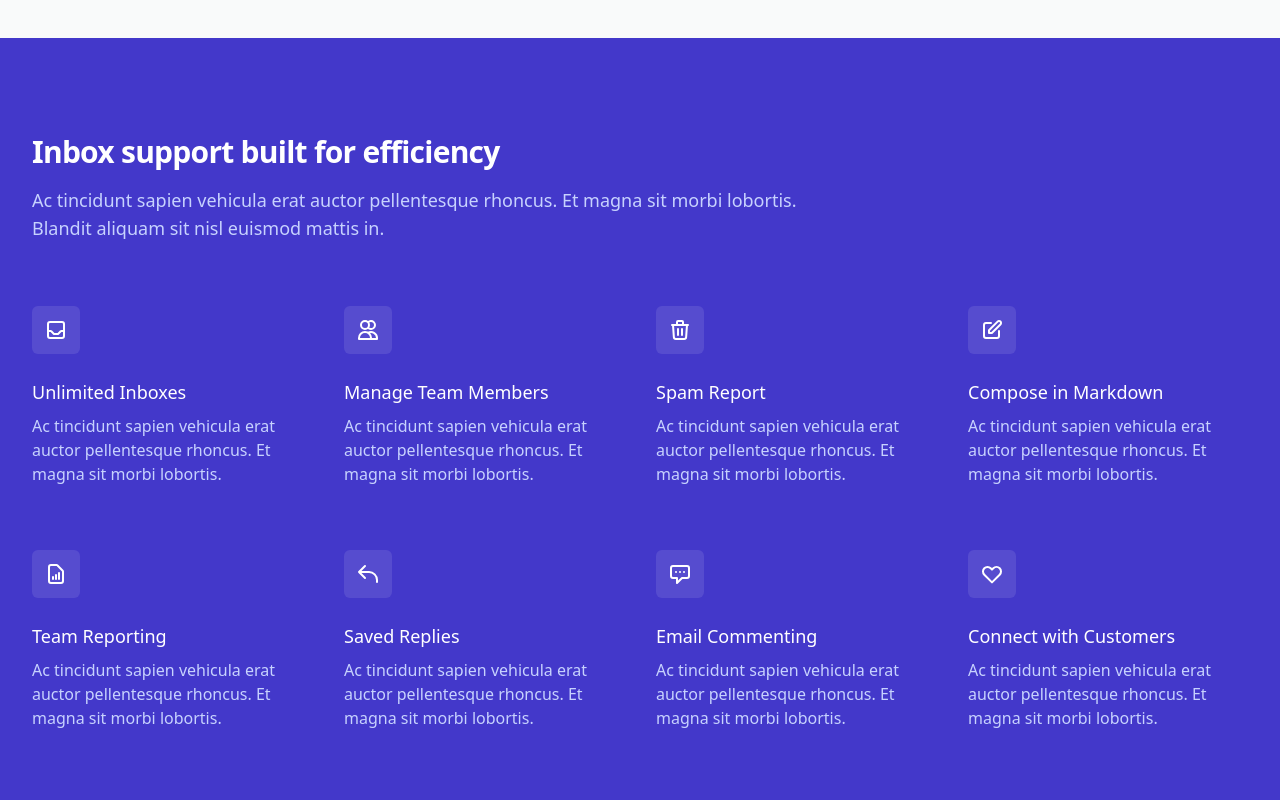
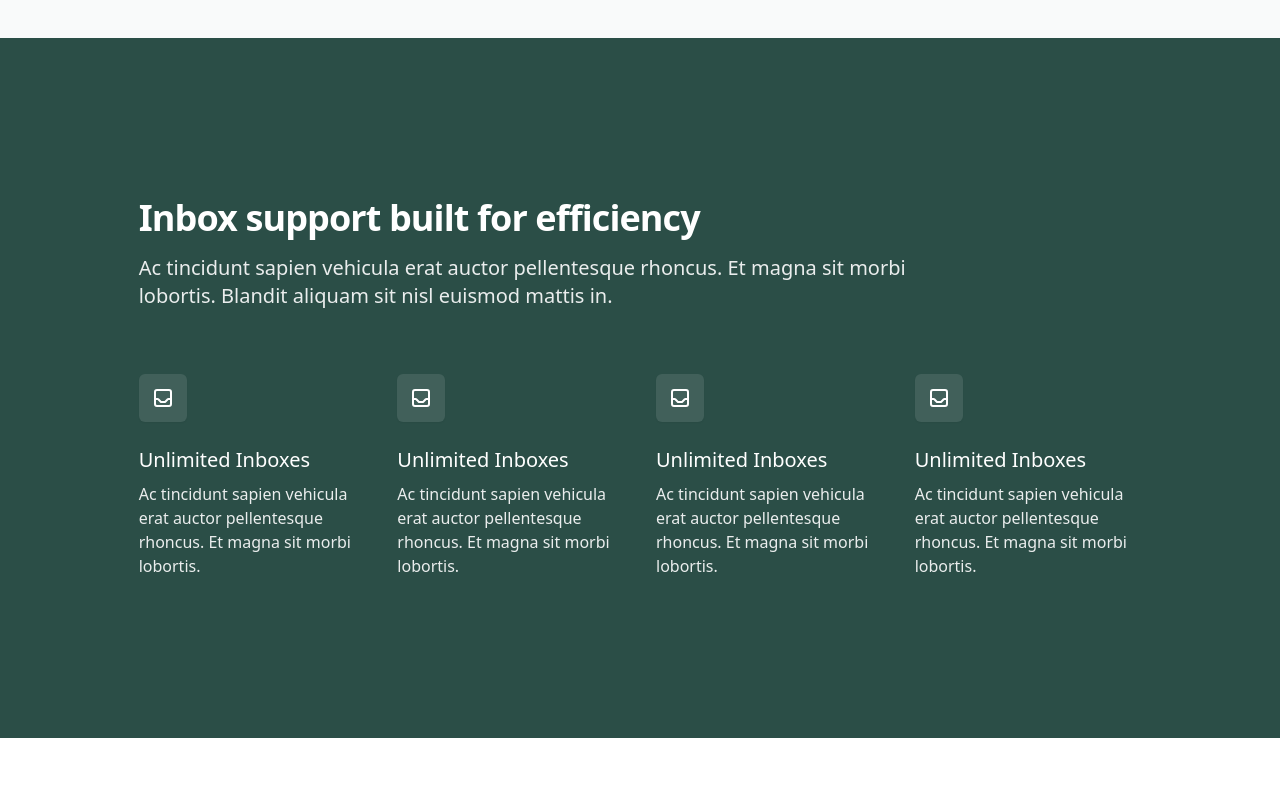
Before and after one commit to FemDev-Consulting/femdevconsulting.ca, a Vue app: page / in a window 1280 px wide. Shown: the part 1660-2460 px from the top of the page. Built offline with nearby package versions, Linux system fonts and the light colour scheme.

Commit message:
Add services

```diff
--- a/src/components/HomeServices.vue
+++ b/src/components/HomeServices.vue
@@ -1,149 +1,75 @@
 <template>
   <div>
-    <div class="bg-indigo-700">
-      <div class="max-w-4xl mx-auto px-4 py-16 sm:px-6 sm:pt-20 sm:pb-24 lg:max-w-7xl lg:pt-24 lg:px-8">
-        <h2 class="text-3xl font-extrabold text-white tracking-tight">
+    <div class="bg-brand-green-700">
+      <div class="md:container py-40 lg:w-5/6 ">
+        <h2 class="text-4xl font-extrabold text-white tracking-tight">
           Inbox support built for efficiency
         </h2>
-        <p class="mt-4 max-w-3xl text-lg text-indigo-200">
+         <p class="mt-4 max-w-3xl text-xl text-brand-green-200">
           Ac tincidunt sapien vehicula erat auctor pellentesque rhoncus. Et magna sit morbi lobortis. Blandit aliquam sit nisl euismod mattis in.
         </p>
         <div class="mt-12 grid grid-cols-1 gap-x-6 gap-y-12 sm:grid-cols-2 lg:mt-16 lg:grid-cols-4 lg:gap-x-8 lg:gap-y-16">
+
           <div>
-            <div>
-              <span class="flex items-center justify-center h-12 w-12 rounded-md bg-white bg-opacity-10">
+            <div class="flex items-center justify-center h-12 w-12 rounded-md bg-white bg-opacity-10 shadow-sm">
               <!-- Heroicon name: outline/inbox -->
               <svg class="h-6 w-6 text-white" xmlns="http://www.w3.org/2000/svg" fill="none" viewBox="0 0 24 24" stroke="currentColor" aria-hidden="true">
                 <path stroke-linecap="round" stroke-linejoin="round" stroke-width="2" d="M20 13V6a2 2 0 00-2-2H6a2 2 0 00-2 2v7m16 0v5a2 2 0 01-2 2H6a2 2 0 01-2-2v-5m16 0h-2.586a1 1 0 00-.707.293l-2.414 2.414a1 1 0 01-.707.293h-3.172a1 1 0 01-.707-.293l-2.414-2.414A1 1 0 006.586 13H4" />
               </svg>
-              </span>
             </div>
             <div class="mt-6">
-              <h3 class="text-lg font-medium text-white">Unlimited Inboxes</h3>
-              <p class="mt-2 text-base text-indigo-200">
+              <h3 class="text-xl font-medium text-white">Unlimited Inboxes</h3>
+              <p class="mt-2 text-base text-brand-green-200">
                 Ac tincidunt sapien vehicula erat auctor pellentesque rhoncus. Et magna sit morbi lobortis.
               </p>
             </div>
           </div>
 
           <div>
-            <div>
-              <span class="flex items-center justify-center h-12 w-12 rounded-md bg-white bg-opacity-10">
-                <!-- Heroicon name: outline/users -->
+            <div class="flex items-center justify-center h-12 w-12 rounded-md bg-white bg-opacity-10 shadow-sm">
+              <!-- Heroicon name: outline/inbox -->
               <svg class="h-6 w-6 text-white" xmlns="http://www.w3.org/2000/svg" fill="none" viewBox="0 0 24 24" stroke="currentColor" aria-hidden="true">
-                  <path stroke-linecap="round" stroke-linejoin="round" stroke-width="2" d="M12 4.354a4 4 0 110 5.292M15 21H3v-1a6 6 0 0112 0v1zm0 0h6v-1a6 6 0 00-9-5.197M13 7a4 4 0 11-8 0 4 4 0 018 0z" />
+                <path stroke-linecap="round" stroke-linejoin="round" stroke-width="2" d="M20 13V6a2 2 0 00-2-2H6a2 2 0 00-2 2v7m16 0v5a2 2 0 01-2 2H6a2 2 0 01-2-2v-5m16 0h-2.586a1 1 0 00-.707.293l-2.414 2.414a1 1 0 01-.707.293h-3.172a1 1 0 01-.707-.293l-2.414-2.414A1 1 0 006.586 13H4" />
               </svg>
-              </span>
             </div>
             <div class="mt-6">
-              <h3 class="text-lg font-medium text-white">Manage Team Members</h3>
-              <p class="mt-2 text-base text-indigo-200">
+              <h3 class="text-xl font-medium text-white">Unlimited Inboxes</h3>
+              <p class="mt-2 text-base text-brand-green-200">
                 Ac tincidunt sapien vehicula erat auctor pellentesque rhoncus. Et magna sit morbi lobortis.
               </p>
             </div>
           </div>
 
           <div>
-            <div>
-              <span class="flex items-center justify-center h-12 w-12 rounded-md bg-white bg-opacity-10">
-                <!-- Heroicon name: outline/trash -->
+            <div class="flex items-center justify-center h-12 w-12 rounded-md bg-white bg-opacity-10 shadow-sm">
+              <!-- Heroicon name: outline/inbox -->
               <svg class="h-6 w-6 text-white" xmlns="http://www.w3.org/2000/svg" fill="none" viewBox="0 0 24 24" stroke="currentColor" aria-hidden="true">
-                  <path stroke-linecap="round" stroke-linejoin="round" stroke-width="2" d="M19 7l-.867 12.142A2 2 0 0116.138 21H7.862a2 2 0 01-1.995-1.858L5 7m5 4v6m4-6v6m1-10V4a1 1 0 00-1-1h-4a1 1 0 00-1 1v3M4 7h16" />
+                <path stroke-linecap="round" stroke-linejoin="round" stroke-width="2" d="M20 13V6a2 2 0 00-2-2H6a2 2 0 00-2 2v7m16 0v5a2 2 0 01-2 2H6a2 2 0 01-2-2v-5m16 0h-2.586a1 1 0 00-.707.293l-2.414 2.414a1 1 0 01-.707.293h-3.172a1 1 0 01-.707-.293l-2.414-2.414A1 1 0 006.586 13H4" />
               </svg>
-              </span>
             </div>
             <div class="mt-6">
-              <h3 class="text-lg font-medium text-white">Spam Report</h3>
-              <p class="mt-2 text-base text-indigo-200">
+              <h3 class="text-xl font-medium text-white">Unlimited Inboxes</h3>
+              <p class="mt-2 text-base text-brand-green-200">
                 Ac tincidunt sapien vehicula erat auctor pellentesque rhoncus. Et magna sit morbi lobortis.
               </p>
             </div>
           </div>
 
           <div>
-            <div>
-              <span class="flex items-center justify-center h-12 w-12 rounded-md bg-white bg-opacity-10">
-                <!-- Heroicon name: outline/pencil-alt -->
+            <div class="flex items-center justify-center h-12 w-12 rounded-md bg-white bg-opacity-10 shadow-sm">
+              <!-- Heroicon name: outline/inbox -->
               <svg class="h-6 w-6 text-white" xmlns="http://www.w3.org/2000/svg" fill="none" viewBox="0 0 24 24" stroke="currentColor" aria-hidden="true">
-                  <path stroke-linecap="round" stroke-linejoin="round" stroke-width="2" d="M11 5H6a2 2 0 00-2 2v11a2 2 0 002 2h11a2 2 0 002-2v-5m-1.414-9.414a2 2 0 112.828 2.828L11.828 15H9v-2.828l8.586-8.586z" />
+                <path stroke-linecap="round" stroke-linejoin="round" stroke-width="2" d="M20 13V6a2 2 0 00-2-2H6a2 2 0 00-2 2v7m16 0v5a2 2 0 01-2 2H6a2 2 0 01-2-2v-5m16 0h-2.586a1 1 0 00-.707.293l-2.414 2.414a1 1 0 01-.707.293h-3.172a1 1 0 01-.707-.293l-2.414-2.414A1 1 0 006.586 13H4" />
               </svg>
-              </span>
             </div>
             <div class="mt-6">
-              <h3 class="text-lg font-medium text-white">Compose in Markdown</h3>
-              <p class="mt-2 text-base text-indigo-200">
+              <h3 class="text-xl font-medium text-white">Unlimited Inboxes</h3>
+              <p class="mt-2 text-base text-brand-green-200">
                 Ac tincidunt sapien vehicula erat auctor pellentesque rhoncus. Et magna sit morbi lobortis.
               </p>
             </div>
           </div>
 
-          <div>
-            <div>
-              <span class="flex items-center justify-center h-12 w-12 rounded-md bg-white bg-opacity-10">
-                <!-- Heroicon name: outline/document-report -->
-                <svg class="h-6 w-6 text-white" xmlns="http://www.w3.org/2000/svg" fill="none" viewBox="0 0 24 24" stroke="currentColor" aria-hidden="true">
-                  <path stroke-linecap="round" stroke-linejoin="round" stroke-width="2" d="M9 17v-2m3 2v-4m3 4v-6m2 10H7a2 2 0 01-2-2V5a2 2 0 012-2h5.586a1 1 0 01.707.293l5.414 5.414a1 1 0 01.293.707V19a2 2 0 01-2 2z" />
-                </svg>
-              </span>
-            </div>
-            <div class="mt-6">
-              <h3 class="text-lg font-medium text-white">Team Reporting</h3>
-              <p class="mt-2 text-base text-indigo-200">
-                Ac tincidunt sapien vehicula erat auctor pellentesque rhoncus. Et magna sit morbi lobortis.
-              </p>
-            </div>
-          </div>
-
-          <div>
-            <div>
-              <span class="flex items-center justify-center h-12 w-12 rounded-md bg-white bg-opacity-10">
-                <!-- Heroicon name: outline/reply -->
-                <svg class="h-6 w-6 text-white" xmlns="http://www.w3.org/2000/svg" fill="none" viewBox="0 0 24 24" stroke="currentColor" aria-hidden="true">
-                  <path stroke-linecap="round" stroke-linejoin="round" stroke-width="2" d="M3 10h10a8 8 0 018 8v2M3 10l6 6m-6-6l6-6" />
-                </svg>
-              </span>
-            </div>
-            <div class="mt-6">
-              <h3 class="text-lg font-medium text-white">Saved Replies</h3>
-              <p class="mt-2 text-base text-indigo-200">
-                Ac tincidunt sapien vehicula erat auctor pellentesque rhoncus. Et magna sit morbi lobortis.
-              </p>
-            </div>
-          </div>
-
-          <div>
-            <div>
-              <span class="flex items-center justify-center h-12 w-12 rounded-md bg-white bg-opacity-10">
-                <!-- Heroicon name: outline/chat-alt -->
-                <svg class="h-6 w-6 text-white" xmlns="http://www.w3.org/2000/svg" fill="none" viewBox="0 0 24 24" stroke="currentColor" aria-hidden="true">
-                  <path stroke-linecap="round" stroke-linejoin="round" stroke-width="2" d="M8 10h.01M12 10h.01M16 10h.01M9 16H5a2 2 0 01-2-2V6a2 2 0 012-2h14a2 2 0 012 2v8a2 2 0 01-2 2h-5l-5 5v-5z" />
-                </svg>
-              </span>
-            </div>
-            <div class="mt-6">
-              <h3 class="text-lg font-medium text-white">Email Commenting</h3>
-              <p class="mt-2 text-base text-indigo-200">
-                Ac tincidunt sapien vehicula erat auctor pellentesque rhoncus. Et magna sit morbi lobortis.
-              </p>
-            </div>
-          </div>
-
-          <div>
-            <div>
-              <span class="flex items-center justify-center h-12 w-12 rounded-md bg-white bg-opacity-10">
-                <!-- Heroicon name: outline/heart -->
-                <svg class="h-6 w-6 text-white" xmlns="http://www.w3.org/2000/svg" fill="none" viewBox="0 0 24 24" stroke="currentColor" aria-hidden="true">
-                  <path stroke-linecap="round" stroke-linejoin="round" stroke-width="2" d="M4.318 6.318a4.5 4.5 0 000 6.364L12 20.364l7.682-7.682a4.5 4.5 0 00-6.364-6.364L12 7.636l-1.318-1.318a4.5 4.5 0 00-6.364 0z" />
-                </svg>
-              </span>
-            </div>
-            <div class="mt-6">
-              <h3 class="text-lg font-medium text-white">Connect with Customers</h3>
-              <p class="mt-2 text-base text-indigo-200">
-                Ac tincidunt sapien vehicula erat auctor pellentesque rhoncus. Et magna sit morbi lobortis.
-              </p>
-            </div>
-          </div>
         </div>
       </div>
     </div>
```
Lines whose indentation alone changed are shown as unchanged.
